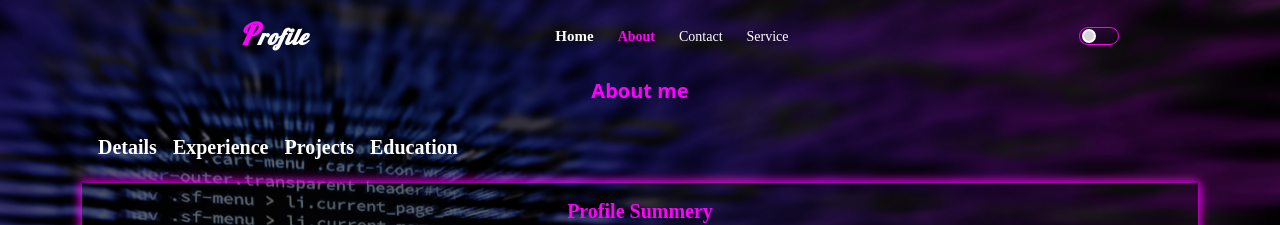
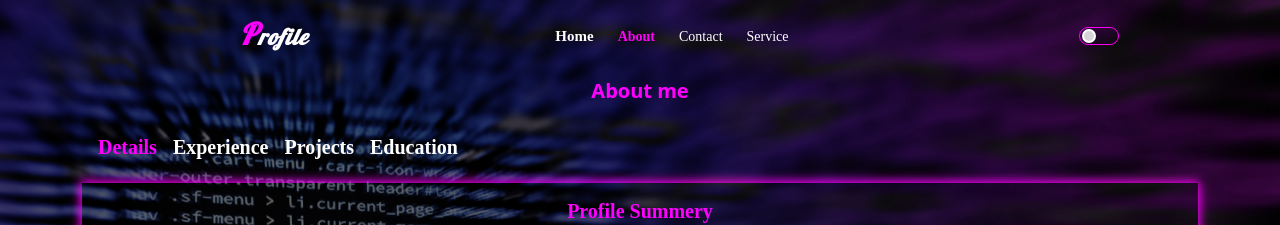
Before and after one commit to Bisworanjan34/updateportfoliio, a React (Vite) app: page /about/details in a window 1280 px wide. Shown: the top 225 px of the page. Built offline with nearby package versions, Linux system fonts and the light colour scheme; a web font is replaced by a local one.

Commit message:
Update About.css

```diff
--- a/src/pages/about/About.css
+++ b/src/pages/about/About.css
@@ -6,9 +6,13 @@
 .nested-p{
     border: none;
     background: transparent;
-    color: white;
     font-family: "Edu AU VIC WA NT Guides", cursive;
    font-weight: bold;
+}
+.aboutlink{
+    color: rgb(255, 0, 255) !important;
+    /* color: red !important; */
+    font-weight: bold;
 }
 .outlet-about{
     margin: 16px 0;
```
